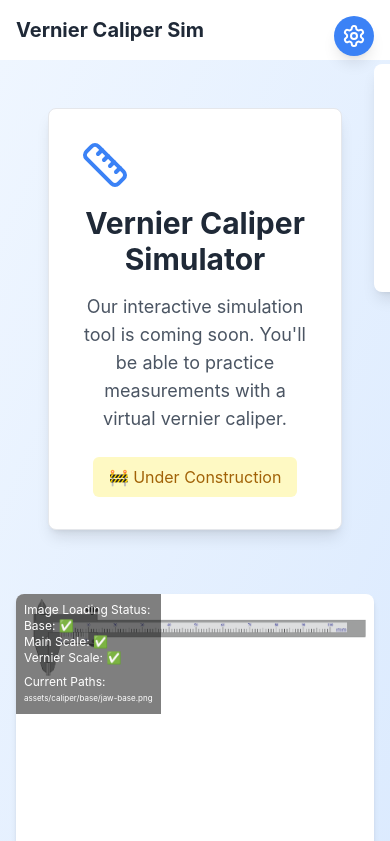
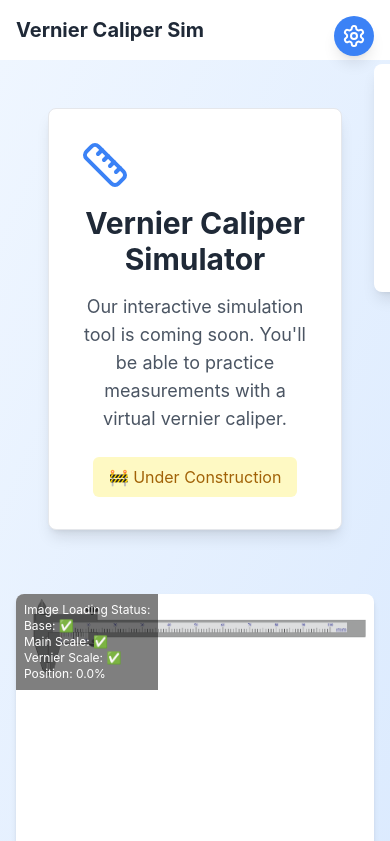
Before and after one commit to Aklinahs/vernier-caliper-sim, a React (Vite) app: page /#/ in a window 390 px wide. Shown: the top 841 px of the page. Built offline with nearby package versions, Linux system fonts and the light colour scheme.

Commit message:
Fix vernier scale zoom issue using percentage-based positioning
- Update CaliperDisplay to use percentage-based positioning
- Modify SimulatorPage to work with percentage-based movement range
- Add responsive image sizing
- Improve position calculations for zoom consistency

```diff
--- a/src/features/simulator/components/CaliperDisplay/CaliperDisplay.tsx
+++ b/src/features/simulator/components/CaliperDisplay/CaliperDisplay.tsx
@@ -1,16 +1,20 @@
+// src/features/simulator/components/CaliperDisplay/CaliperDisplay.tsx
+
 import { useState, useEffect } from "react";
 import { CaliperSettings, CaliperPosition } from "../../types/simulator.types";
 
 interface CaliperDisplayProps {
   settings: CaliperSettings;
-  vernierPosition: number; // New prop for vernier position
+  vernierPosition: number; // This will now be a percentage (0-100)
   onPositionChange?: (position: CaliperPosition) => void;
+  pixelRatio: number;
 }
 
 const CaliperDisplay = ({
   settings,
   vernierPosition,
   onPositionChange,
+  pixelRatio,
 }: CaliperDisplayProps) => {
   const [imageStatus, setImageStatus] = useState({
     base: false,
@@ -18,7 +22,6 @@ const CaliperDisplay = ({
     vernierScale: false,
   });
 
-  // Function to get correct image path
   const getImagePath = (path: string) => {
     return import.meta.env.DEV
       ? `assets/caliper/${path}`
@@ -27,11 +30,11 @@ const CaliperDisplay = ({
 
   useEffect(() => {
     const position = {
-      mainScale: 0, // Main scale is now fixed
-      vernierScale: vernierPosition,
+      mainScale: 0,
+      vernierScale: (vernierPosition / 100) * settings.mainScaleLength, // Convert percentage to mm
     };
     onPositionChange?.(position);
-  }, [vernierPosition, onPositionChange]);
+  }, [vernierPosition, onPositionChange, settings.mainScaleLength]);
 
   return (
     <div className="relative w-full h-64 bg-white rounded-lg shadow-md overflow-hidden">
@@ -41,15 +44,14 @@ const CaliperDisplay = ({
         <div>Base: {imageStatus.base ? "✅" : "❌"}</div>
         <div>Main Scale: {imageStatus.mainScale ? "✅" : "❌"}</div>
         <div>Vernier Scale: {imageStatus.vernierScale ? "✅" : "❌"}</div>
-        <div className="mt-2">Current Paths:</div>
-        <div className="text-[8px]">{getImagePath("base/jaw-base.png")}</div>
+        <div>Position: {vernierPosition.toFixed(1)}%</div>
       </div>
 
       <div className="relative w-full h-full">
         <img
           src={getImagePath("base/jaw-base.png")}
           alt="Caliper base"
-          className="absolute top-0 left-0"
+          className="absolute top-0 left-0 w-full h-auto"
           onLoad={() => setImageStatus((prev) => ({ ...prev, base: true }))}
           onError={(e) => {
             console.error("Failed to load base image:", e.currentTarget.src);
@@ -59,7 +61,7 @@ const CaliperDisplay = ({
         <img
           src={getImagePath(`main-scale/ms-${settings.mainScaleLength}.png`)}
           alt="Main scale"
-          className="absolute top-0 left-0"
+          className="absolute top-0 left-0 w-full h-auto"
           onLoad={() =>
             setImageStatus((prev) => ({ ...prev, mainScale: true }))
           }
@@ -71,15 +73,24 @@ const CaliperDisplay = ({
             setImageStatus((prev) => ({ ...prev, mainScale: false }));
           }}
         />
+        <div
+          className="absolute top-0 left-0 w-full h-full"
+          style={{
+            position: "relative",
+            overflow: "hidden",
+          }}
+        >
           <img
             src={getImagePath(
               `vernier-scale/vs-${settings.mainScaleLength}/vs-${settings.mainScaleLength}-${settings.vernierDivisions}.png`
             )}
             alt="Vernier scale"
-          className="absolute top-0 left-0"
+            className="absolute top-0 h-auto"
             style={{
-            transform: `translateX(${vernierPosition}px)`,
-            transition: "transform 0.1s ease-out", // Optional: adds smooth movement
+              width: "100%",
+              left: `${vernierPosition}%`,
+              transform: "translateX(-${vernierPosition}%)",
+              transition: "left 0.1s ease-out",
             }}
             onLoad={() =>
               setImageStatus((prev) => ({ ...prev, vernierScale: true }))
@@ -94,6 +105,7 @@ const CaliperDisplay = ({
           />
         </div>
       </div>
+    </div>
   );
 };
 
--- a/src/features/simulator/components/SimulatorPage.tsx
+++ b/src/features/simulator/components/SimulatorPage.tsx
@@ -7,6 +7,9 @@ import CaliperDisplay from "./CaliperDisplay/CaliperDisplay";
 import VernierControl from "./VernierControl/VernierControl";
 import SettingsPanel from "./SettingsPanel/SettingsPanel";
 import { CaliperSettings, CaliperPosition } from "../types/simulator.types";
+
+const MOVEMENT_RANGE = 75; // Using percentage (0-100)
+const PIXEL_RATIO = 1;
 
 const SimulatorPage = () => {
   const [settings, setSettings] = useState<CaliperSettings>({
@@ -18,7 +21,6 @@ const SimulatorPage = () => {
   });
 
   const [isSettingsOpen, setIsSettingsOpen] = useState(false);
-  const VERNIER_MOVEMENT_RANGE = 300;
   const [vernierPosition, setVernierPosition] = useState(0);
 
   const handlePositionChange = (position: CaliperPosition) => {
@@ -27,7 +29,6 @@ const SimulatorPage = () => {
 
   const handleSettingsChange = (newSettings: CaliperSettings) => {
     setSettings(newSettings);
-    // Reset vernier position when settings change
     setVernierPosition(0);
   };
 
@@ -44,11 +45,12 @@ const SimulatorPage = () => {
           settings={settings}
           vernierPosition={vernierPosition}
           onPositionChange={handlePositionChange}
+          pixelRatio={PIXEL_RATIO}
         />
         <VernierControl
           value={vernierPosition}
           maxValue={settings.mainScaleLength}
-          movementRange={VERNIER_MOVEMENT_RANGE}
+          movementRange={MOVEMENT_RANGE} // Now using percentage
           onChange={setVernierPosition}
         />
         <SettingsPanel
--- /dev/null
+++ b/src/features/simulator/constants/vernier-config.ts
@@ -0,0 +1,36 @@
+// src/features/simulator/constants/vernier-config.ts
+
+interface VernierConfig {
+    movementRange: number;
+    pixelRatio: number; // Pixels per mm for accurate measurement
+  }
+
+  interface VernierConfigMap {
+    [key: string]: VernierConfig;
+  }
+
+  export const VERNIER_CONFIGS: VernierConfigMap = {
+    // Format: 'mainScaleLength-vernierDivisions'
+    '100-10': { movementRange: 672, pixelRatio: 2.5 },
+    '100-20': { movementRange: 672, pixelRatio: 2.6 },
+    '100-25': { movementRange: 672, pixelRatio: 2.7 },
+    '100-40': { movementRange: 672, pixelRatio: 2.8 },
+    '100-50': { movementRange: 672, pixelRatio: 2.9 },
+
+    '200-10': { movementRange: 672, pixelRatio: 1.5 },
+    '200-20': { movementRange: 672, pixelRatio: 1.55 },
+    '200-25': { movementRange: 672, pixelRatio: 1.6 },
+    '200-40': { movementRange: 672, pixelRatio: 1.65 },
+    '200-50': { movementRange: 672, pixelRatio: 1.7 },
+
+    '300-10': { movementRange: 672, pixelRatio: 1.17 },
+    '300-20': { movementRange: 672, pixelRatio: 1.2 },
+    '300-25': { movementRange: 672, pixelRatio: 1.23 },
+    '300-40': { movementRange: 672, pixelRatio: 1.27 },
+    '300-50': { movementRange: 672, pixelRatio: 1.3 }
+  };
+
+  export const getVernierConfig = (mainScaleLength: number, vernierDivisions: number): VernierConfig => {
+    const key = `${mainScaleLength}-${vernierDivisions}`;
+    return VERNIER_CONFIGS[key] || { movementRange: 300, pixelRatio: 1 }; // Default fallback
+  };
--- a/src/features/simulator/types/simulator.types.ts
+++ b/src/features/simulator/types/simulator.types.ts
@@ -1,14 +1,20 @@
 // src/features/simulator/types/simulator.types.ts
 
 export interface CaliperSettings {
-  mainScaleLength: 100 | 200 | 300; // in mm
-  mainScaleDivision: 0.5 | 1 | 2;   // in mm
+  mainScaleLength: 100 | 200 | 300;
+  mainScaleDivision: 0.5 | 1 | 2;
   vernierDivisions: 10 | 20 | 25 | 40 | 50;
   units: 'mm' | 'cm';
   zeroError: number;
 }
 
 export interface CaliperPosition {
-  mainScale: number;  // Current position on main scale
-  vernierScale: number;  // Current position on vernier scale
+  mainScale: number;
+  vernierScale: number;
 }
+
+// Add this new interface for vernier configuration
+export interface VernierConfig {
+  movementRange: number;
+  pixelRatio: number;
+}
```
Lines whose indentation alone changed are shown as unchanged.
